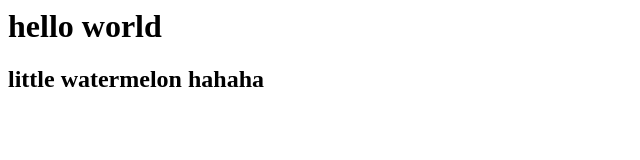
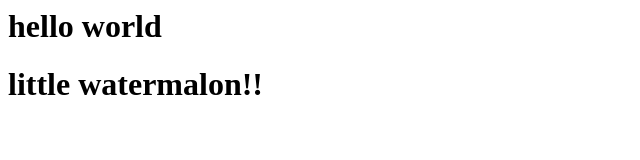
Before and after one commit to LXYhhhh/myxxxweb, a plain HTML site: page index.html in a window 1280 px wide. Shown: the whole page, without its empty margins (0-640 px from the left). Drawn offline with Linux system fonts and the light colour scheme.

Commit message:
pi yi xia so happy!

```diff
--- a/index.html
+++ b/index.html
@@ -1,2 +1,2 @@
 <h1>hello world</h1>
-<h2>little watermelon hahaha</h2>
+<h1>little watermalon!!</h1>
```
